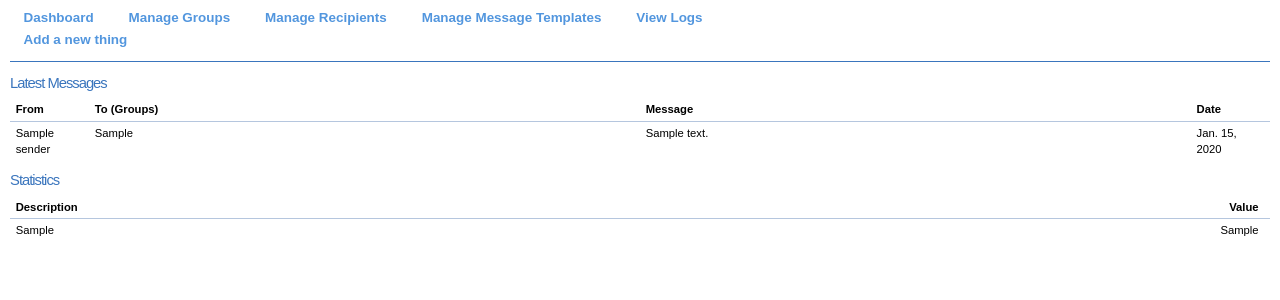
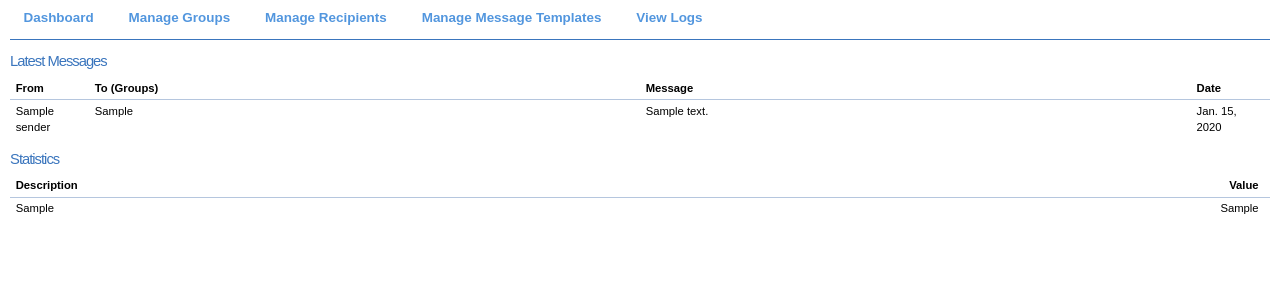
Before and after one commit to ahsq81/Alerts, a Django app: template apps/groupmessaging/templates/index.html in a window 1280 px wide. Shown: the part 48-348 px from the top of the page. Run offline with Django 3.2, Linux system fonts and the light colour scheme; the template is opened without the code that fills it: most values are stand-ins (such as "Sample title", 1, 10 or a date in 2020).

Commit message:
fixed submenu block

```diff
--- a/apps/groupmessaging/templates/base.html
+++ b/apps/groupmessaging/templates/base.html
@@ -25,7 +25,7 @@
 <li><a href="{% url messages_list %}">Manage Message Templates</a> {% include "help_menu_messages.html" %} </li>
 <li><a href="#">View Logs</a> {% include "help_menu_logs.html" %}</li>
 </ul>
-{% block submenu %}<ul><li><a href="fsdfsd">Add a new thing</a></li></ul>{% endblock %}
+{% block submenu %}{% endblock %}
 </div>
 
 <div id='content'>
```
